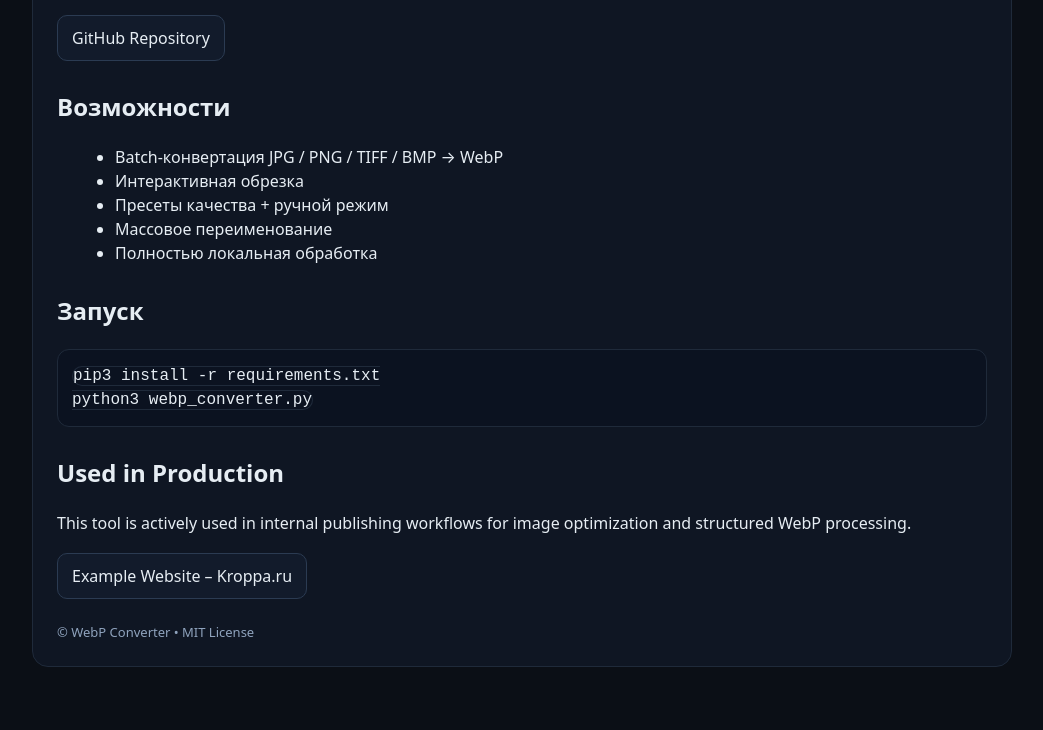
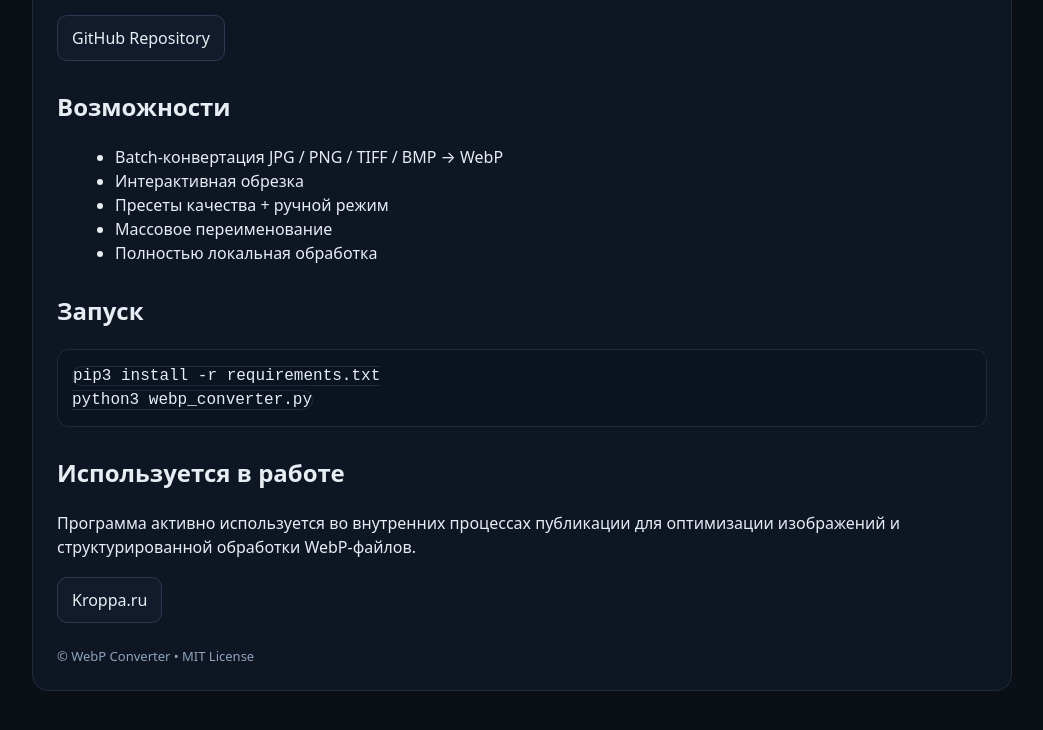
Before and after one commit to jackramireznewacc/my-webp-converter, a plain HTML site: page index.html in a window 1280 px wide. Shown: the part 168-898 px from the top of the page, without its empty margins (118-1161 px from the left). Drawn offline with Linux system fonts and the light colour scheme.

Commit message:
Update index.html

```diff
--- a/index.html
+++ b/index.html
@@ -103,16 +103,16 @@
       <pre><code>pip3 install -r requirements.txt
 python3 webp_converter.py</code></pre>
 
-      <h2 style="margin-top:28px;">Used in Production</h2>
+      <h2 style="margin-top:28px;">Используется в работе</h2>
 
       <p>
-        This tool is actively used in internal publishing workflows for image
-        optimization and structured WebP processing.
+        Программа активно используется во внутренних процессах публикации
+  для оптимизации изображений и структурированной обработки WebP-файлов.
       </p>
 
       <div class="row">
         <a class="btn" href="https://kroppa.ru/" target="_blank" rel="noopener">
-          Example Website – Kroppa.ru
+          Kroppa.ru
         </a>
       </div>
 
```
